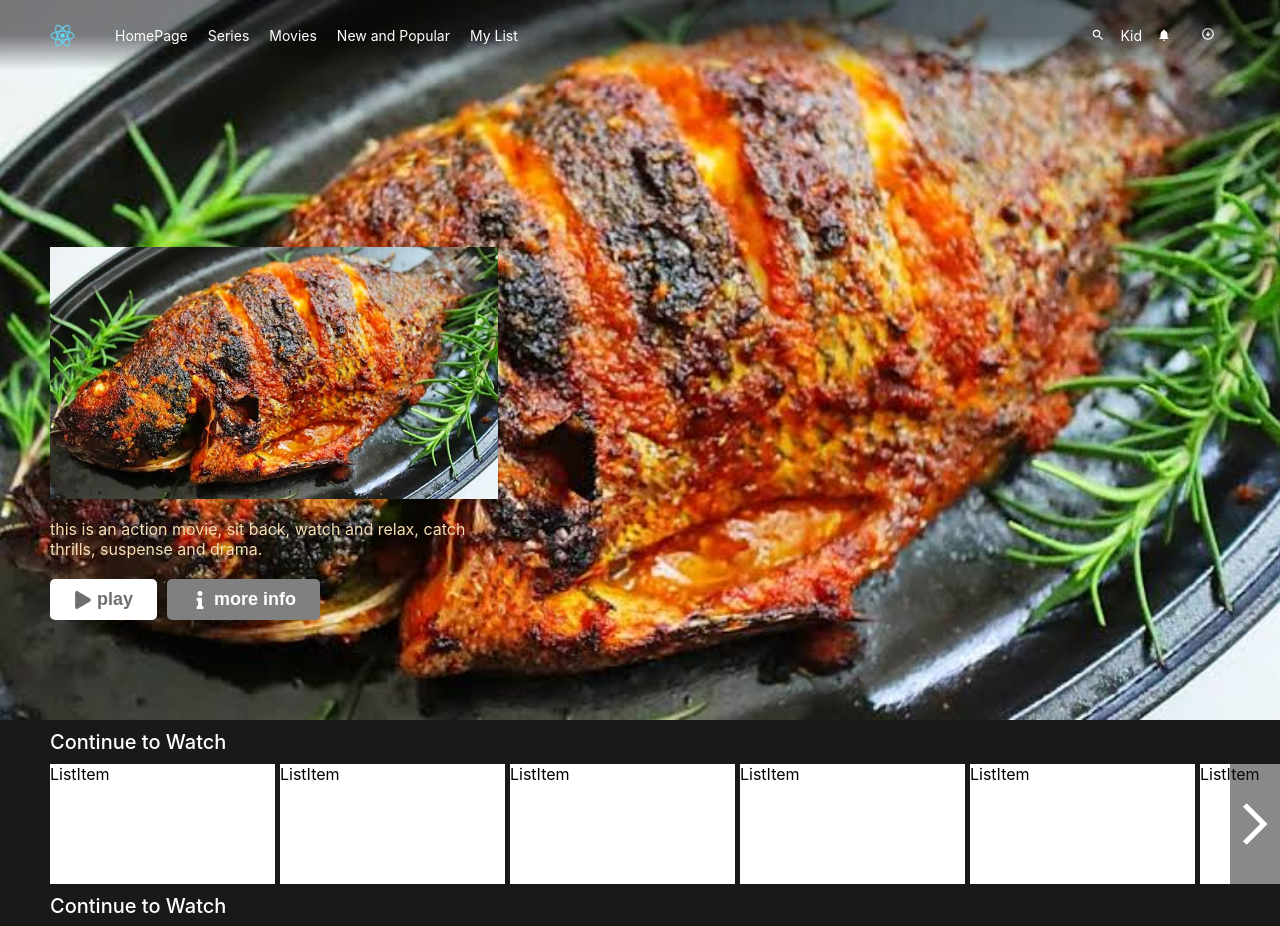
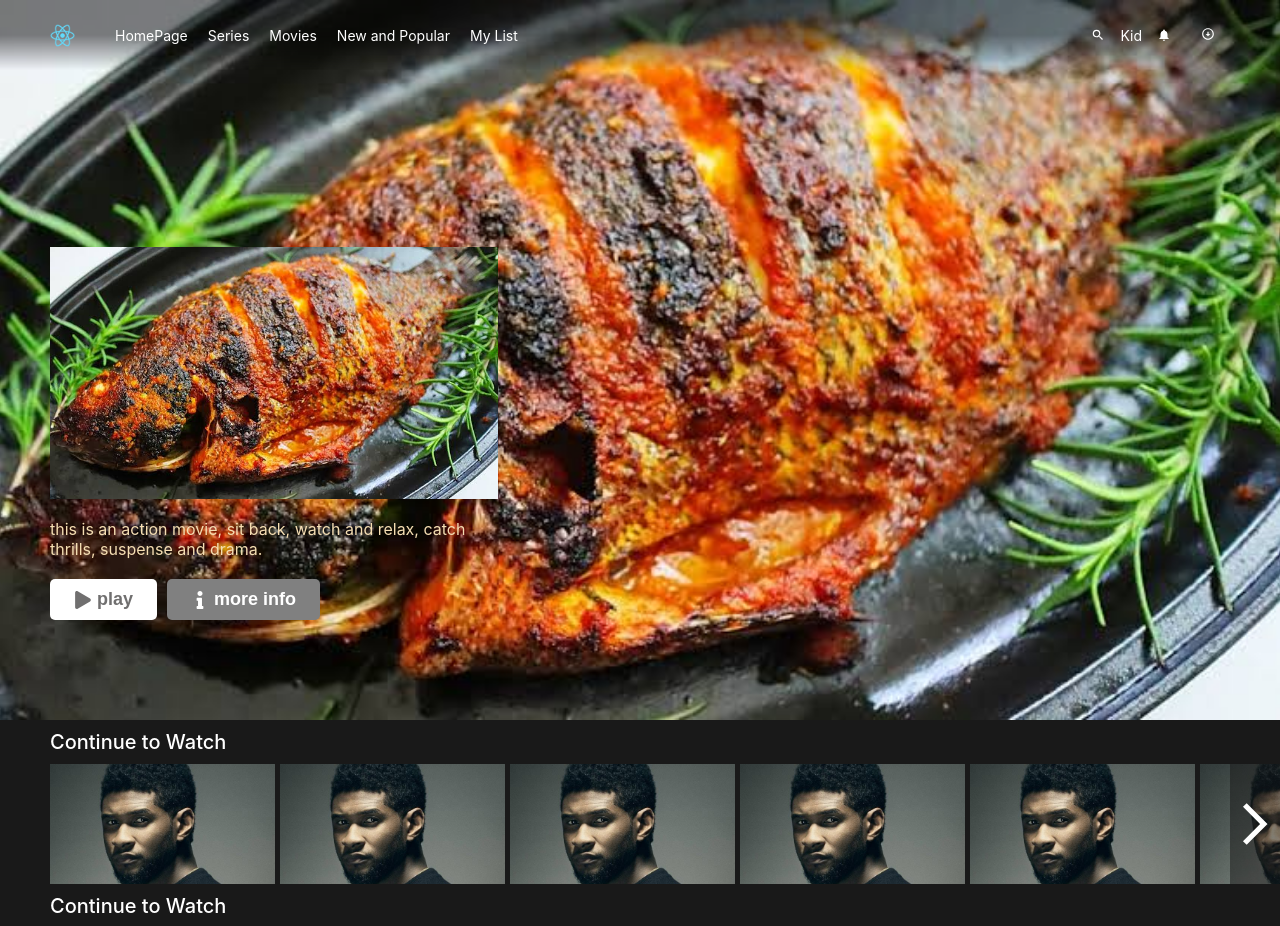
Before and after one commit to MiltonBlack/Video-Player, a React (Create React App) app: page / in a window 1280 px wide. Shown: the top 926 px of the page. Built offline with nearby package versions, Linux system fonts and the light colour scheme.

Commit message:
created a hover modal on the movie list item component

```diff
--- a/src/components/ListItem/ListItem.css
+++ b/src/components/ListItem/ListItem.css
@@ -1,6 +1,83 @@
 .listitem {
     width: 225px;
     height: 120px;
-    background-color: #fff;
+    background-color: rgba(0,0,0,0.9);
     margin-right: 5px;
+    overflow: hidden;
+    cursor: pointer;
+    color: white;
 }
+
+.listitem:hover {
+    width: 325px;
+    height: 300px;
+    box-shadow: 0px 0px 15px 0px rgba(255,255,255,0.07);
+    position: absolute;
+    top: -150px;
+    border-radius: 5px;
+}
+
+.listitem img {
+    width: 100%;
+    height: 100%;
+    object-fit: cover;
+}
+
+.listitem img:hover {
+    height: 140px;
+}
+
+video {
+    width: 100%;
+    height: 140px;
+    object-fit: cover;
+    position: absolute;
+    top: 0;
+    left: 0;
+}
+
+.listitem .iteminfo {
+    display: flex;
+    flex-direction: column;
+    padding: 5px;
+}
+
+.listitem .iteminfo .icons {
+    display: flex;
+    margin-bottom: 10px;
+    justify-content: space-between;
+    margin-right: 10px;
+    margin-left: 10px;
+}
+
+.listitem .iteminfo .icons .icon {
+    border: 2px solid white;
+    padding: 5px;
+    border-radius: 50%;
+    font-size: 16px;
+}
+
+.listitem .iteminfo .iteminfotop {
+    display: flex;
+    align-items: center;
+    margin-bottom: 10px;
+    font-size: 14px;
+    font-weight: 600;
+    color: grey;
+}
+
+.listitem .iteminfo .iteminfotop .pg {
+    border: 1px solid grey;
+    padding: 1px 3px;
+    margin: 0 10px;
+}
+
+.listitem .iteminfo .desc {
+    font-size: 13px;
+    margin-bottom: 10px;
+}
+
+.listitem .iteminfo .genre {
+    font-size: 14px;
+    color:lightgray;
+}
--- a/src/components/ListItem/ListItem.jsx
+++ b/src/components/ListItem/ListItem.jsx
@@ -1,10 +1,36 @@
-import React from 'react'
+import React, { useState } from 'react'
 import './ListItem.css'
+import { MdPlayArrow, MdThumbUp, MdAdd, MdThumbDown } from 'react-icons/md'
 
-const ListItem = () => {
+const ListItem = ({index}) => {
+  const trailer = "video.mp4"
+  const [isHovered, setIsHovered] = useState(false)
   return (
-    <div className='listitem'>
-        ListItem
+    <div className='listitem'
+      style={{left: isHovered && index * 225 - 50 + index * 2.5}}
+      onMouseEnter={()=> setIsHovered(true)}
+      onMouseLeave={()=> setIsHovered(false)}>
+        <img src='/usher.jpeg' alt=''/>
+        {isHovered && (<>
+        <video src={trailer} autoPlay={true} loop/>
+        <div className='iteminfo'>
+          <div className='icons'>
+            <MdPlayArrow className='icon'/>
+            <MdAdd className='icon'/>
+            <MdThumbUp className='icon'/>
+            <MdThumbDown className='icon'/>
+          </div>
+          <div className='iteminfotop'>
+            <span>1 hour 50 min</span>
+            <span className='pg'>+16</span>
+            <span>1999</span>
+          </div>
+          <div className="desc">
+            Usher is one of the world best R&B Singers, he is known
+            for some famous titles like the "good kisser" and "new flames"
+          </div>
+          <div className="genre">Action</div>
+        </div></>)}
     </div>
   )
 }
--- a/src/components/list/List.jsx
+++ b/src/components/list/List.jsx
@@ -28,16 +28,16 @@ function List() {
         <div className='wrapper'>
           <MdArrowBackIos className='sliderarrow left' onClick={() => handleClick("left")} style={{display: !isMoved && "none"}}/>
           <div className='container' ref={listRef}>
-            <ListItem/>
-            <ListItem/>
-            <ListItem/>
-            <ListItem/>
-            <ListItem/>
-            <ListItem/>
-            <ListItem/>
-            <ListItem/>
-            <ListItem/>
-            <ListItem/>
+            <ListItem index={0}/>
+            <ListItem index={1}/>
+            <ListItem index={2}/>
+            <ListItem index={3}/>
+            <ListItem index={4}/>
+            <ListItem index={5}/>
+            <ListItem index={6}/>
+            <ListItem index={7}/>
+            <ListItem index={8}/>
+            <ListItem index={9}/>
           </div>
           <MdArrowForwardIos className='sliderarrow right' onClick={() => handleClick("right")}/>
         </div>
```
Also changed, not shown: public/usher.jpeg (added).
